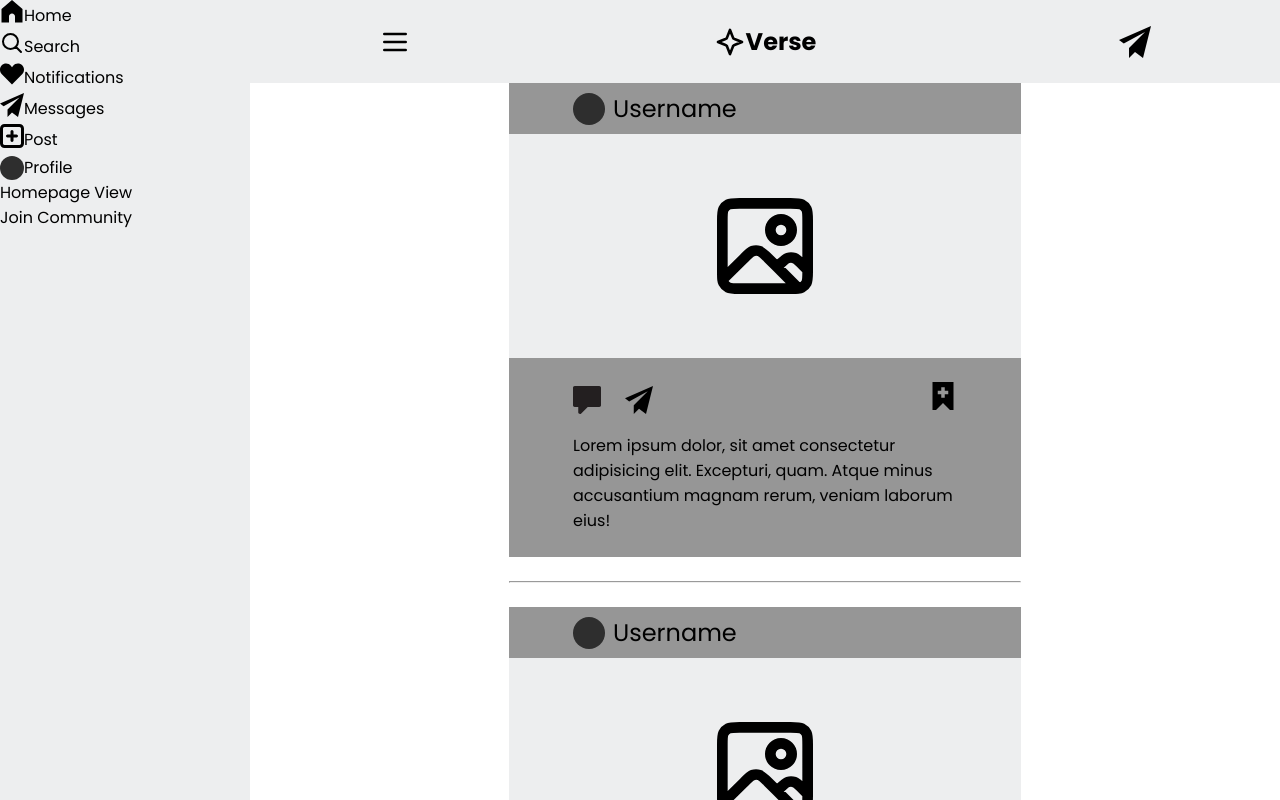
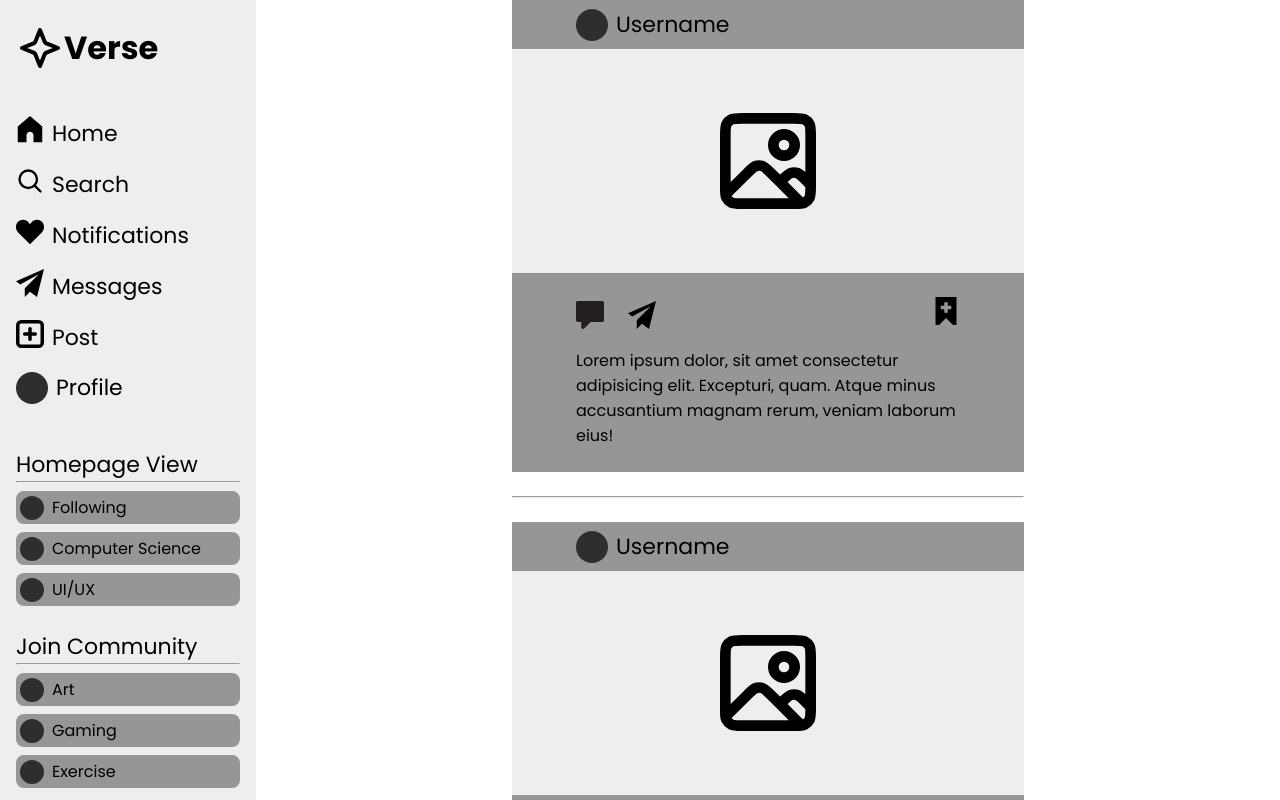
Before and after one commit to nolan-reilly/verse, a React (Vite) app: page /homepage in a window 1280 px wide. Shown: the top 800 px of the page. Built offline with nearby package versions, Linux system fonts and the light colour scheme.

Commit message:
Finish Sidebar

```diff
--- a/src/Homepage.jsx
+++ b/src/Homepage.jsx
@@ -5,64 +5,112 @@ export default function Homepage() {
   return (
     <div class="grid">
       {/* Sidebar */}
-      <div className="sidebar bg-light-gray">
-        {/* Sidebar Navigation Items */}
-        <div>
+      <div className="sidebar py-24 bg-light-gray">
+        <div className="flex flex-col gap-44">
+          {/* Logo */}
           <div className="flex flex-row align-center">
-            <div>
-              <img className="width-24" src="./home.svg" alt="Home Icon" />
-            </div>
-            <p>Home</p>
+            <img className="width-48" src="./star.svg" alt="Star" />
+            <p className="text-large weight-700">Verse</p>
           </div>
 
-          <div className="flex flex-row align-center">
+          {/* Sidebar Navigation Items */}
+          <div className="flex flex-col gap-16">
+            <div className="flex flex-row align-center gap-8">
               <div>
-              <img className="width-24" src="./search.svg" alt="Search Icon" />
+                <img className="width-28" src="./home.svg" alt="Home Icon" />
               </div>
-            <p>Search</p>
+              <p className="text-medium">Home</p>
             </div>
 
-          <div className="flex flex-row align-center">
+            <div className="flex flex-row align-center gap-8">
               <div>
-              <img className="width-24" src="./heart.svg" alt="Heart Icon" />
+                <img
+                  className="width-28"
+                  src="./search.svg"
+                  alt="Search Icon"
+                />
               </div>
-            <p>Notifications</p>
+              <p className="text-medium">Search</p>
             </div>
 
-          <div className="flex flex-row align-center">
+            <div className="flex flex-row align-center gap-8">
+              <div>
+                <img className="width-28" src="./heart.svg" alt="Heart Icon" />
+              </div>
+              <p className="text-medium">Notifications</p>
+            </div>
+
+            <div className="flex flex-row align-center gap-8">
               <div>
                 <img
-                className="width-24"
+                  className="width-28"
                   src="./message.svg"
                   alt="Message Icon"
                 />
               </div>
 
-            <p>Messages</p>
+              <p className="text-medium">Messages</p>
             </div>
 
-          <div className="flex flex-row align-center">
+            <div className="flex flex-row align-center gap-8">
               <div>
-              <img className="width-24" src="./plus.svg" alt="Post Icon" />
+                <img className="width-28" src="./plus.svg" alt="Post Icon" />
               </div>
 
-            <p>Post</p>
+              <p className="text-medium">Post</p>
             </div>
 
-          <div className="flex flex-row align-center">
-            <div className="sm-circle-icon width-24"></div>
-            <p>Profile</p>
+            <div className="flex flex-row align-center gap-8">
+              <div className="circle-icon width-24"></div>
+              <p className="text-medium">Profile</p>
             </div>
           </div>
 
           {/* Community Filter Items */}
+          <div className="flex flex-col gap-24">
+            <div className="flex flex-col gap-8">
               <div>
-          <div>
-            <p>Homepage View</p>
+                <p className="text-medium">Homepage View</p>
+                <hr />
               </div>
 
+              <div className="flex flex-row align-center gap-8 bg-dark-gray p-4 border-radius">
+                <div className="sm-circle-icon width-24"></div>
+                <p>Following</p>
+              </div>
+
+              <div className="flex flex-row align-center gap-8 bg-dark-gray p-4 border-radius">
+                <div className="sm-circle-icon width-24"></div>
+                <p>Computer Science</p>
+              </div>
+
+              <div className="flex flex-row align-center gap-8 bg-dark-gray p-4 border-radius">
+                <div className="sm-circle-icon width-24"></div>
+                <p>UI/UX</p>
+              </div>
+            </div>
+
+            <div className="flex flex-col gap-8">
               <div>
-            <p>Join Community</p>
+                <p className="text-medium">Join Community</p>
+                <hr />
+              </div>
+
+              <div className="flex flex-row align-center gap-8 bg-dark-gray p-4 border-radius">
+                <div className="sm-circle-icon width-24"></div>
+                <p>Art</p>
+              </div>
+
+              <div className="flex flex-row align-center gap-8 bg-dark-gray p-4 border-radius">
+                <div className="sm-circle-icon width-24"></div>
+                <p>Gaming</p>
+              </div>
+
+              <div className="flex flex-row align-center gap-8 bg-dark-gray p-4 border-radius">
+                <div className="sm-circle-icon width-24"></div>
+                <p>Exercise</p>
+              </div>
+            </div>
           </div>
         </div>
       </div>
--- a/src/style.css
+++ b/src/style.css
@@ -92,6 +92,8 @@
   position: sticky;
   top: 0;
   height: 100vh;
+  padding-left: 16px;
+  padding-right: 16px;
 }
 
 .p-4 {
@@ -162,8 +164,12 @@
   width: 100%;
 }
 
+.text-small {
+  font-size: 16px;
+}
+
 .text-medium {
-  font-size: 24px;
+  font-size: 22px;
 }
 
 .text-large {
@@ -274,6 +280,10 @@
     width: 75%;
   }
 
+  .navbar {
+    display: none;
+  }
+
   .max-width-512 {
     max-width: 512px;
   }
@@ -291,7 +301,7 @@
 
   .grid {
     display: grid;
-    grid-template-columns: 250px 1fr;
+    grid-template-columns: 256px 1fr;
   }
 
   .sidebar {
```
Lines whose indentation alone changed are shown as unchanged.
